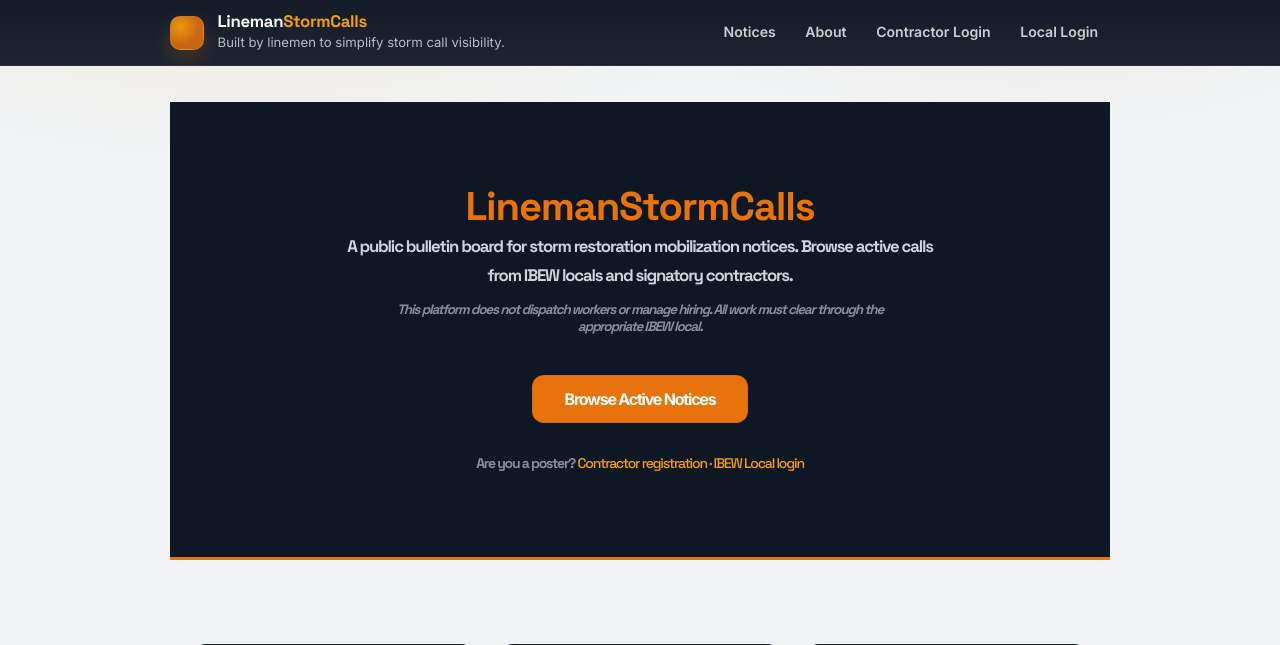
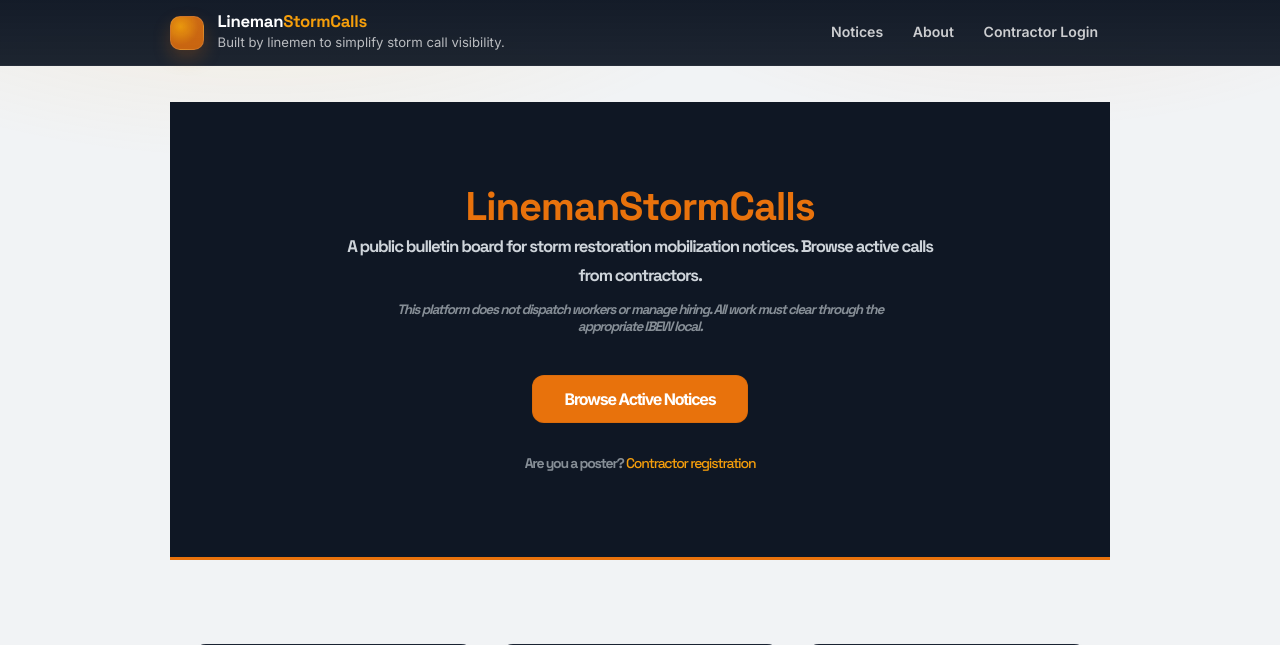
Before and after one commit to killa-jake/linemanstormcalls, a Flask app: page / in a window 1280 px wide. Shown: the top 645 px of the page. Run offline with Flask 3, Linux system fonts and the light colour scheme.

Commit message:
Hide local login UI

```diff
--- a/templates/base.html
+++ b/templates/base.html
@@ -411,7 +411,7 @@
 
           {% else %}
             <a class="nav-link" href="/login/contractor">Contractor Login</a>
-            <a class="nav-link" href="/login/local">Local Login</a>
+
           {% endif %}
         </nav>
       </div>
--- a/templates/index.html
+++ b/templates/index.html
@@ -95,14 +95,14 @@
 {% block content %}
 <section class="hero">
     <h1><span>LinemanStormCalls</span>
-    <p class="tagline">A public bulletin board for storm restoration mobilization notices. Browse active calls from IBEW locals and signatory contractors.</p>
+    <p class="tagline">A public bulletin board for storm restoration mobilization notices. Browse active calls from contractors.</p>
     <p class="compliance-note">This platform does not dispatch workers or manage hiring. All work must clear through the appropriate IBEW local.</p>
     <div class="hero-buttons">
         <a href="/feed" class="btn btn-primary btn-lg">Browse Active Notices</a>
     </div>
     <div class="poster-links">
         Are you a poster? <a href="/register/contractor">Contractor registration</a>
-        &middot; <a href="/login/local">IBEW Local login</a>
+
     </div>
 </section>
 <div class="container">
```
